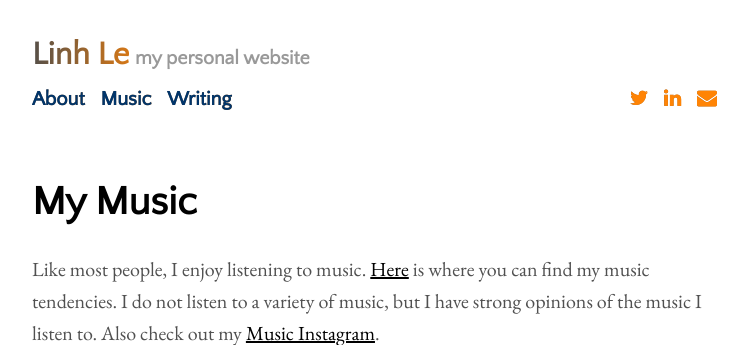
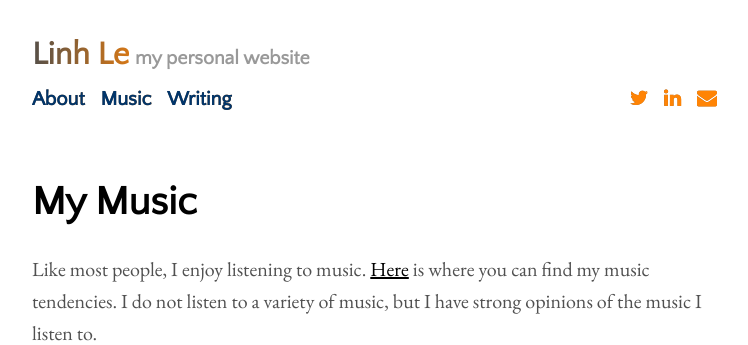
Before and after one commit to aidenva/aidenva.github.io, a Jekyll site: the page built from menu/music.md, in a window 1280 px wide, cut to the strip 0-345 px from the top of the page. Shown: the whole strip, without its empty margins (263-1011 px from the left). Built offline with Jekyll 4.4.1, drawn with Linux system fonts in a browser that asks for light colours.

Commit message:
removing ig

```diff
--- a/_sass/_base.scss
+++ b/_sass/_base.scss
@@ -7,10 +7,6 @@ body {
   font-size: 20px;
   color: $body-color;
   line-height: 2rem;
-}
-
-body h1 {
-  line-height: 3rem;
 }
 
 @media (max-width: $elements-responsive-width) {
@@ -25,6 +21,7 @@ body h1 {
 
 h1 {
   font-size: 2.5rem;
+  line-height: 3rem;
 }
 
 h1 a {
--- a/menu/music.md
+++ b/menu/music.md
@@ -4,7 +4,7 @@ title: My Music
 permalink: /music
 ---
 
-Like most people, I enjoy listening to music. [Here](https://www.last.fm/user/aidenva) is where you can find my music tendencies. I do not listen to a variety of music, but I have strong opinions of the music I listen to. Also check out my [Music Instagram](https://instagram.com/le.clarion.call).
+Like most people, I enjoy listening to music. [Here](https://www.last.fm/user/aidenva) is where you can find my music tendencies. I do not listen to a variety of music, but I have strong opinions of the music I listen to.
 
 <div style="text-align: center;">
 <a class="last-fm-box" href="https://www.last.fm/user/aidenva"><img src="https://lastfm-recently-played.vercel.app/api?user=aidenva" height="50%" width="auto"/></a>
```
